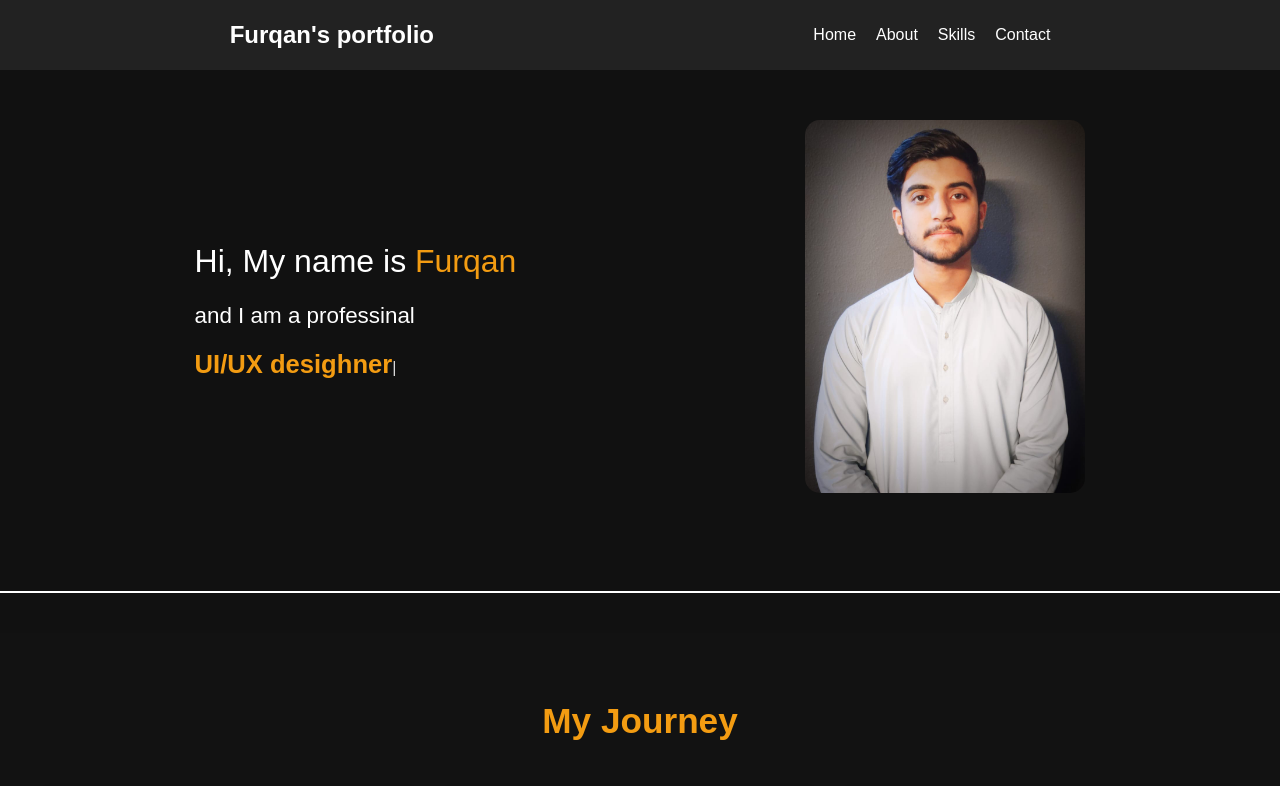
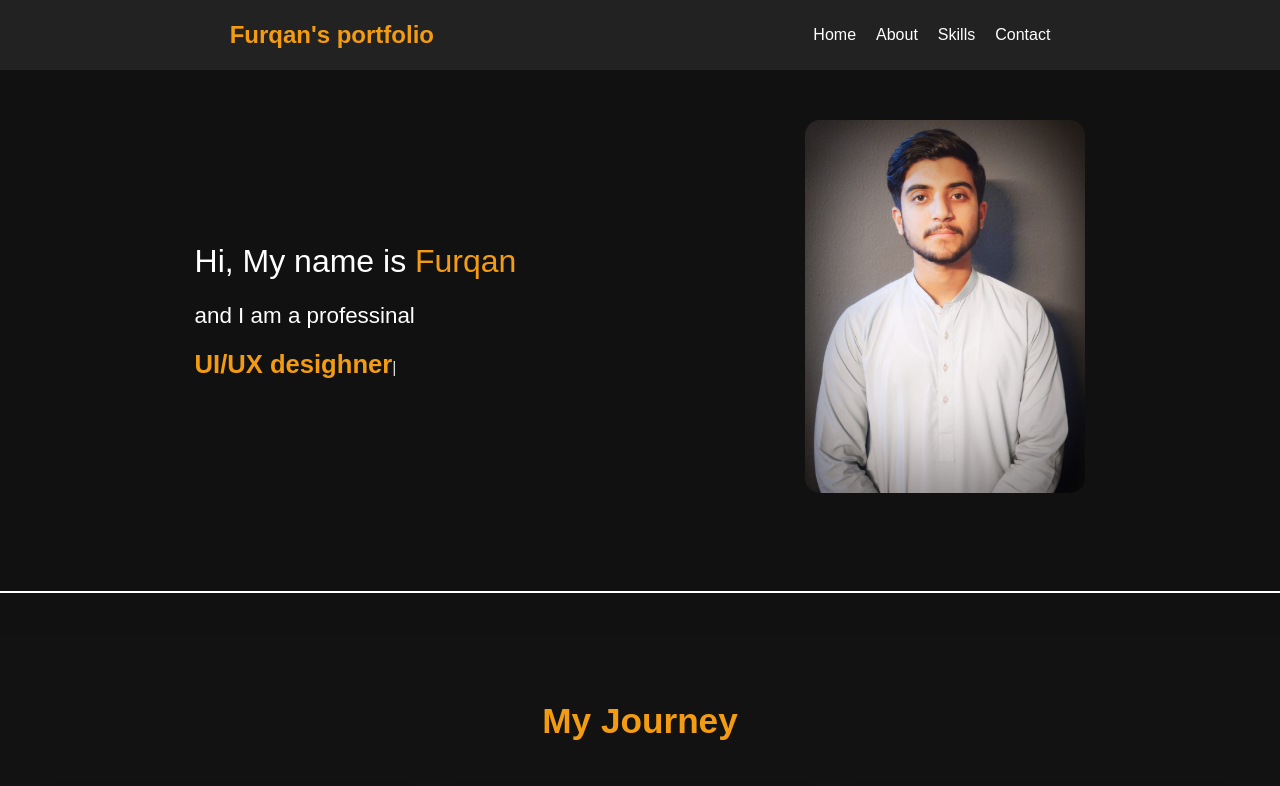
Before and after one commit to furqan24-tech/Furqan-s-portfolio.com, a plain HTML site: page index.html in a window 1280 px wide. Shown: the top 786 px of the page. Drawn offline with nearby package versions, Linux system fonts and the light colour scheme.

Commit message:
Update portfolio.css

```diff
--- a/portfolio.css
+++ b/portfolio.css
@@ -23,7 +23,7 @@ body {
 }
 
 .nav-left h2 {
-  color: #fff;
+  color:#f39c12 ;
 }
 
 .nav-right ul {
```
